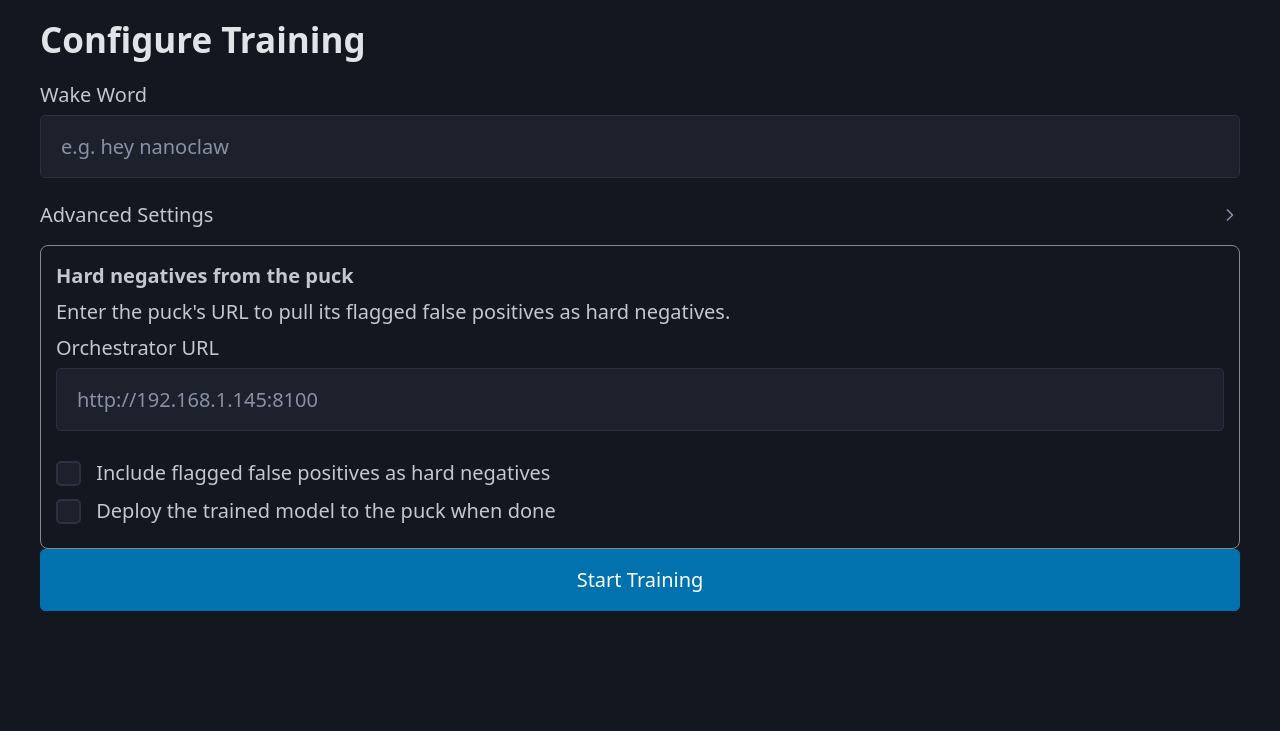
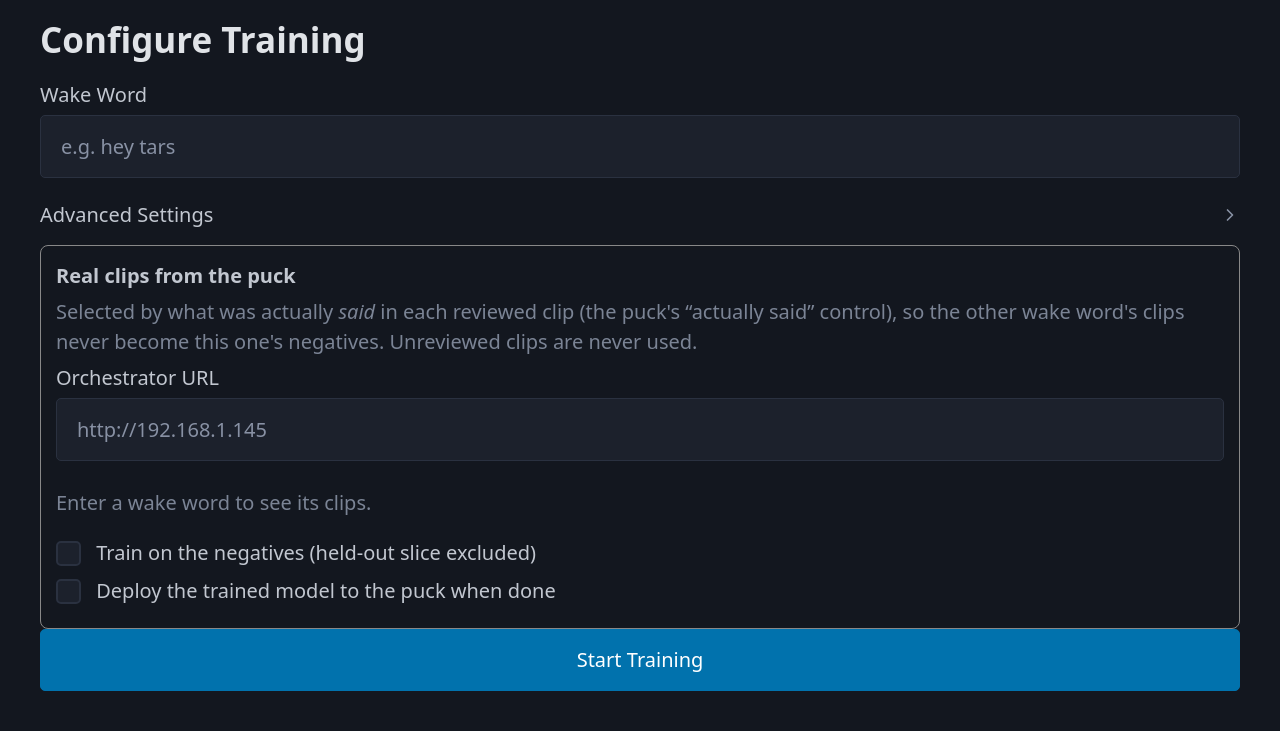
Before and after one commit to bbaldino/wakeword-training, a FastAPI app: page / in a window 1280 px wide. Shown: the part 110-841 px from the top of the page. Before the commit the page ends 721 px from the top, so only its background shows below. Run offline with FastAPI, Linux system fonts and the light colour scheme; some libraries are stand-ins or nearby versions.

Commit message:
Select puck clips by what was said, and list them on the Configure page
The puck's `label` is relative to whichever model fired, so pulling every
`false` clip as negatives could train hey_tars on a clip where "hey tars"
was actually said (stop fired; reviewed as hey_tars), and evaluation scored
each model against the other word's real clips as positives.

Clips are now selected via the puck's new said/not_said filters (shared
puck_clips module): negatives for X = reviewed clips where X was not said,
positives = clips where X was said. A puck that ignores the filter is
refused rather than silently returning unreviewed clips.

The Configure page lists the clips a run would use for the typed wake word
(train / held-out split, playable), and warns when the model name doesn't
match a model on the puck.

Co-Authored-By: Claude Opus 5.5 (1M context) <noreply@anthropic.com>

```diff
--- a/app/main.py
+++ b/app/main.py
@@ -19,6 +19,9 @@ from fastapi.staticfiles import StaticFiles
 from fastapi.templating import Jinja2Templates
 from sse_starlette.sse import EventSourceResponse
 
+from eval_split import is_eval_clip
+from puck_clips import PuckTooOld, list_events, model_name
+
 from .models import TrainingParams, TrainingStatus
 from .training import OUTPUT_DIR, manager
 
@@ -30,16 +33,9 @@ templates = Jinja2Templates(directory=BASE_DIR / "templates")
 
 
 def _negatives_info() -> dict:
-    """Best-effort count of flagged false positives available at the orchestrator."""
-    url = os.environ.get("ORCHESTRATOR_URL", "").rstrip("/")
-    if not url:
-        return {"url": "", "count": None, "reachable": False}
-    try:
-        data = urllib.request.urlopen(f"{url}/events?label=false", timeout=4).read()
-        n = len(json.loads(data).get("events", []))
-        return {"url": url, "count": n, "reachable": True}
-    except Exception:
-        return {"url": url, "count": None, "reachable": False}
+    """The container's default orchestrator URL (pre-fills the form). Reachability
+    and the per-wake-word clip counts come from /api/clips as the form is edited."""
+    return {"url": os.environ.get("ORCHESTRATOR_URL", "").rstrip("/")}
 
 
 # ── Pages ────────────────────────────────────────────────────────────────────
@@ -289,6 +285,43 @@ async def download_model(filename: str):
 # ── API ──────────────────────────────────────────────────────────────────────
 
 
+@app.get("/api/clips")
+def api_clips(wake_word: str = "", url: str = ""):
+    """The puck clips a training run for `wake_word` would use: positives (the word
+    was said; evaluation only) and negatives (reviewed, the word was not said;
+    training except the held-out eval slice). Same selection as pull_negatives.py
+    and evaluate.py, via puck_clips. Plain `def`: FastAPI runs it in a thread, so
+    the blocking puck requests don't stall the event loop."""
+    url = (url or os.environ.get("ORCHESTRATOR_URL", "")).strip().rstrip("/")
+    name = model_name(wake_word)
+    if not url:
+        return {"ok": False, "error": "No orchestrator URL set."}
+    if not name:
+        return {"ok": False, "url": url, "error": "Enter a wake word."}
+    try:
+        positives = list_events(url, said=name)
+        negatives = list_events(url, not_said=name)
+        puck = json.loads(urllib.request.urlopen(f"{url}/models", timeout=4).read())
+    except PuckTooOld as e:
+        return {"ok": False, "url": url, "error": str(e)}
+    except Exception as e:
+        return {"ok": False, "url": url, "error": f"Orchestrator at {url} is unreachable ({e})."}
+
+    def row(e: dict) -> dict:
+        return {
+            "id": e["id"], "ts": e.get("ts"), "fired": e.get("model"), "said": e.get("said"),
+            "score": e.get("score"), "near_miss": bool(e.get("near_miss")),
+            "eval": is_eval_clip(e["id"]), "audio": f"{url}/events/{e['id']}/audio",
+        }
+
+    return {
+        "ok": True, "url": url, "model": name,
+        "puck_models": [m.get("name") for m in puck.get("models", [])],
+        "positives": [row(e) for e in positives],
+        "negatives": [row(e) for e in negatives],
+    }
+
+
 @app.get("/api/state")
 async def api_state():
     return manager.state.model_dump()
--- a/app/static/style.css
+++ b/app/static/style.css
@@ -86,3 +86,11 @@
 .model-table td:last-child {
     text-align: right;
 }
+
+/* Puck clip panel (Configure page) */
+#clips .muted, p.muted { color: var(--pico-muted-color); }
+#clips .error { color: var(--pico-del-color, #c00); }
+#clips .overflow-auto { overflow-x: auto; max-height: 24rem; overflow-y: auto; }
+#clips table { font-size: 0.85rem; margin-bottom: 0.5rem; }
+#clips td, #clips th { padding: 0.25rem 0.5rem; white-space: nowrap; }
+#clips button.play { padding: 0.1rem 0.5rem; margin: 0; width: auto; }
--- a/app/templates/index.html
+++ b/app/templates/index.html
@@ -24,7 +24,7 @@
 <form method="post" action="/start">
     <label>
         Wake Word
-        <input type="text" name="wake_word" placeholder="e.g. hey nanoclaw" required
+        <input type="text" id="ww" name="wake_word" placeholder="e.g. hey tars" required
                value="{{ state.params.wake_word if state.params else '' }}">
     </label>
 
@@ -61,32 +61,21 @@
     </details>
 
     <div style="margin-top:1rem;padding:.75rem;border:1px solid #888;border-radius:8px">
-        <strong>Hard negatives from the puck</strong>
-        {% if negatives and negatives.url %}
-            {% if negatives.reachable %}
-                <p style="margin:.3rem 0">
-                    <strong>{{ negatives.count }}</strong> flagged false positive(s) available at
-                    <code>{{ negatives.url }}</code> — checking the box folds them into training.
-                </p>
-            {% else %}
-                <p style="margin:.3rem 0;color:#c00">
-                    Orchestrator at <code>{{ negatives.url }}</code> is unreachable.
-                </p>
-            {% endif %}
-        {% else %}
-            <p style="margin:.3rem 0">
-                Enter the puck's URL to pull its flagged false positives as hard negatives.
-            </p>
-        {% endif %}
+        <strong>Real clips from the puck</strong>
+        <p style="margin:.3rem 0" class="muted">
+            Selected by what was actually <em>said</em> in each reviewed clip (the puck's
+            &ldquo;actually said&rdquo; control), so the other wake word's clips never become
+            this one's negatives. Unreviewed clips are never used.
+        </p>
         <label>
             Orchestrator URL
-            <input type="text" name="orchestrator_url" placeholder="http://192.168.1.145:8100"
+            <input type="text" id="orch" name="orchestrator_url" placeholder="http://192.168.1.145"
                    value="{{ negatives.url if negatives else '' }}">
         </label>
+        <div id="clips" aria-live="polite"><p class="muted">Enter a wake word to see its clips.</p></div>
         <label>
-            <input type="checkbox" name="include_negatives" value="true"
-                   {% if negatives and negatives.count %}checked{% endif %}>
-            Include flagged false positives as hard negatives
+            <input type="checkbox" id="include_negatives" name="include_negatives" value="true">
+            Train on the negatives (held-out slice excluded)
         </label>
         <label>
             <input type="checkbox" name="push_model" value="true">
@@ -97,3 +86,89 @@
     <button type="submit">Start Training</button>
 </form>
 {% endblock %}
+
+{% block scripts %}
+<script>
+(() => {
+  const ww = document.getElementById("ww"), orch = document.getElementById("orch");
+  const box = document.getElementById("clips"), neg = document.getElementById("include_negatives");
+  let negTouched = false, timer = null, seq = 0, player = null;
+  neg.addEventListener("change", () => { negTouched = true; });
+
+  const el = (tag, props = {}, ...kids) => {
+    const n = Object.assign(document.createElement(tag), props);
+    kids.forEach(k => n.append(k));
+    return n;
+  };
+  const msg = (text, cls = "muted") => el("p", {className: cls, textContent: text});
+
+  function table(rows, kind) {
+    if (!rows.length) return msg(`No ${kind} yet.`);
+    const head = el("tr", {}, ...["", "When", "Fired", "Said", "Score", "Use"]
+      .map(h => el("th", {textContent: h})));
+    const body = rows.map(r => {
+      const play = el("button", {type: "button", className: "outline secondary play",
+                                 textContent: "\u25B6", title: "Play clip"});
+      play.addEventListener("click", () => {
+        if (player) player.pause();
+        player = new Audio(r.audio);
+        player.play();
+      });
+      const use = kind === "positives" ? "eval" : (r.eval ? "held out (eval)" : "train");
+      return el("tr", {},
+        el("td", {}, play),
+        el("td", {textContent: (r.ts || r.id).replace("T", " ")}),
+        el("td", {textContent: r.fired + (r.near_miss ? " (near miss)" : "")}),
+        el("td", {textContent: r.said}),
+        el("td", {textContent: r.score == null ? "" : Number(r.score).toFixed(2)}),
+        el("td", {textContent: use}));
+    });
+    return el("div", {className: "overflow-auto"},
+      el("table", {className: "striped"}, el("thead", {}, head), el("tbody", {}, ...body)));
+  }
+
+  function render(d) {
+    box.replaceChildren();
+    if (!d.ok) {
+      box.append(msg(d.error, "error"));
+      if (!negTouched) neg.checked = false;
+      return;
+    }
+    const train = d.negatives.filter(r => !r.eval).length;
+    const held = d.negatives.length - train;
+    box.append(el("p", {},
+      el("strong", {textContent: d.model}), ": ",
+      `${d.positives.length} positive(s) (said; evaluation only) \u00b7 ` +
+      `${d.negatives.length} negative(s) \u2014 ${train} for training, ${held} held out for evaluation`));
+    if (!d.puck_models.includes(d.model)) {
+      box.append(msg(`No model named "${d.model}" on the puck (it has: ${d.puck_models.join(", ") || "none"}). ` +
+        `No clips can match, and deploying would ADD a new model instead of replacing one.`, "error"));
+    }
+    box.append(
+      el("details", {}, el("summary", {textContent: `Positives (${d.positives.length})`}),
+         table(d.positives, "positives")),
+      el("details", {}, el("summary", {textContent: `Negatives (${d.negatives.length})`}),
+         table(d.negatives, "negatives")));
+    if (!negTouched) neg.checked = train > 0;
+  }
+
+  async function refresh() {
+    const word = ww.value.trim();
+    if (!word) { box.replaceChildren(msg("Enter a wake word to see its clips.")); return; }
+    const mine = ++seq;
+    box.replaceChildren(msg("Loading clips\u2026"));
+    const q = new URLSearchParams({wake_word: word, url: orch.value.trim()});
+    try {
+      const d = await (await fetch(`/api/clips?${q}`)).json();
+      if (mine === seq) render(d);
+    } catch (e) {
+      if (mine === seq) render({ok: false, error: `Couldn't load clips: ${e}`});
+    }
+  }
+  const later = () => { clearTimeout(timer); timer = setTimeout(refresh, 400); };
+  ww.addEventListener("input", later);
+  orch.addEventListener("input", later);
+  refresh();
+})();
+</script>
+{% endblock %}
```
Also changed, not shown: evaluate.py (+14 -25 lines), puck_clips.py (added, +71 -0 lines), pull_negatives.py (+25 -35 lines), 2 other files.
